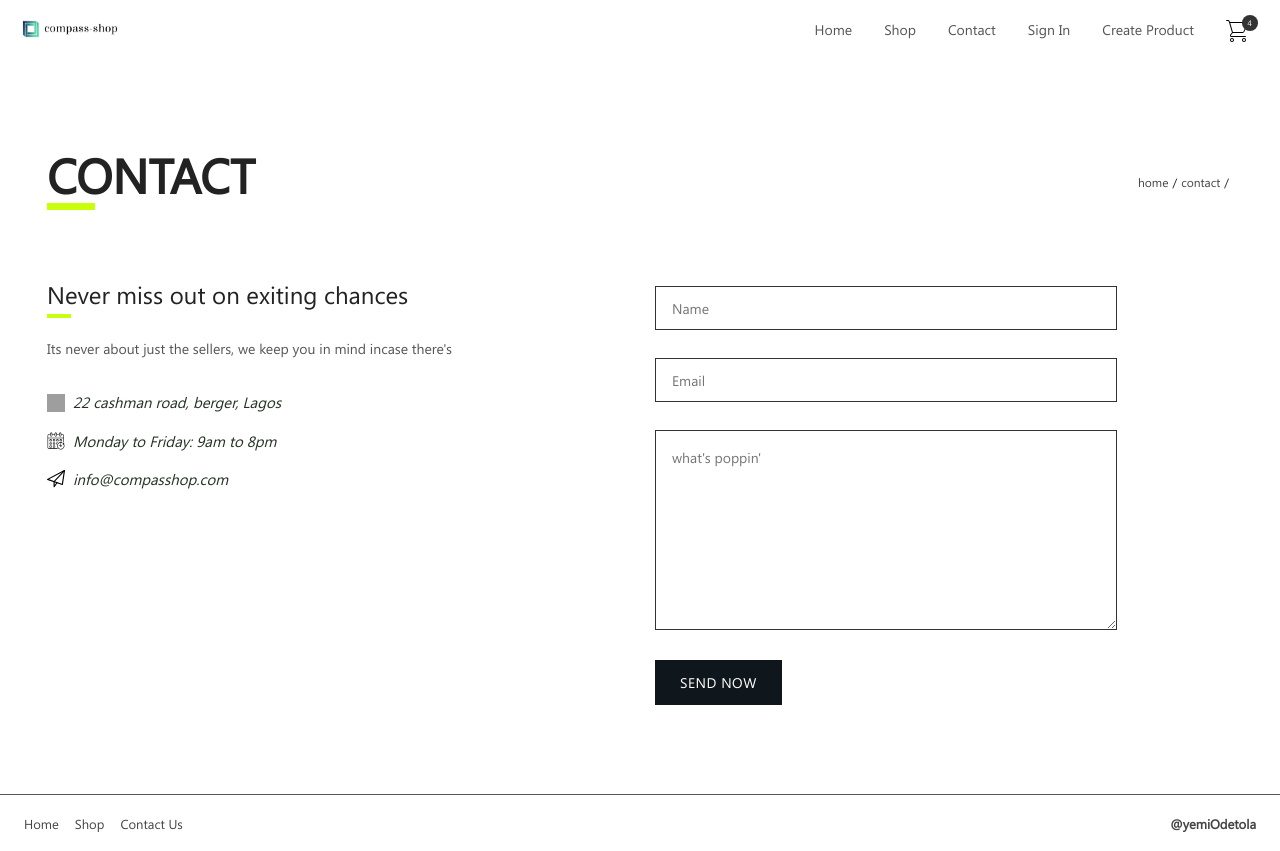
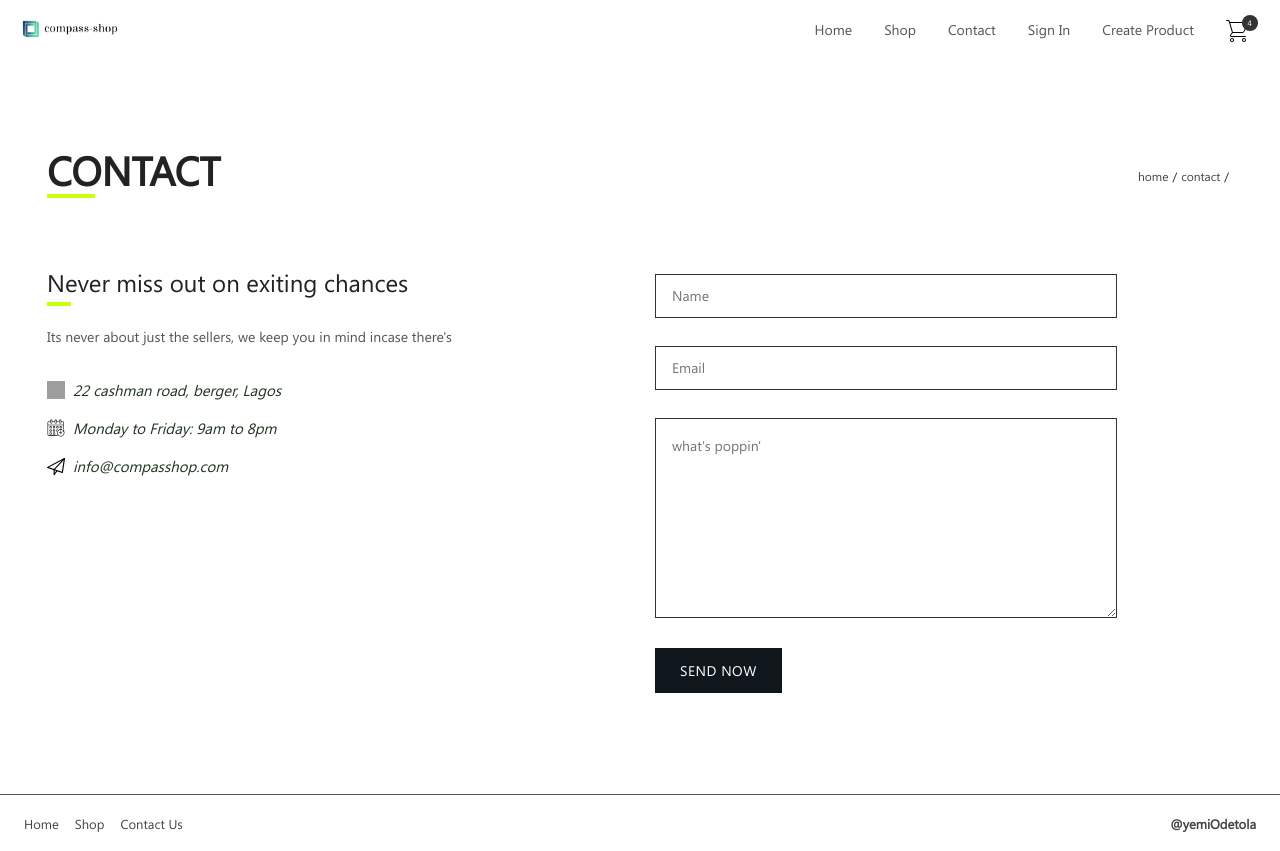
Before and after one commit to blarcmann/compass-shop, a React (Create React App) app: page /contact in a window 1280 px wide. Built offline with nearby package versions, Linux system fonts and the light colour scheme; grey boxes are pictures that could not be loaded.

Commit message:
:construction: errhhhmmm, fixes

```diff
--- a/package.json
+++ b/package.json
@@ -11,12 +11,15 @@
     "express": "^4.17.1",
     "node-sass": "^4.13.1",
     "react": "^16.13.1",
+    "react-alert": "^7.0.0",
     "react-dom": "^16.13.1",
     "react-redux": "^7.2.0",
     "react-router-dom": "^5.1.2",
     "react-scripts": "3.4.1",
+    "react-spring": "^8.0.27",
     "redux": "^4.0.5",
-    "redux-thunk": "^2.3.0"
+    "redux-thunk": "^2.3.0",
+    "toasted-notes": "^3.2.0"
   },
   "scripts": {
     "start": "react-scripts start",
--- a/src/assets/styles/pages/contact.scss
+++ b/src/assets/styles/pages/contact.scss
@@ -3,6 +3,7 @@
   margin: 3rem auto;
   min-height: 80vh;
   // padding-top: 1rem;
+
   .to-know {
     margin-top: 1rem;
     h1 {
--- a/src/assets/styles/pages/shop.scss
+++ b/src/assets/styles/pages/shop.scss
@@ -10,6 +10,10 @@
     color: #232222;
     padding: 0.25rem 0.75rem;
     height: 40px;
+    margin: 0;
+  }
+  select.form-item {
+    width: 97%;
   }
   .sidebar {
     padding: 1rem;
--- a/src/assets/styles/shared.scss
+++ b/src/assets/styles/shared.scss
@@ -24,13 +24,13 @@ body {
 	// padding: 1rem 1.5rem;
 	.title {
 		text-transform: uppercase;
-		font-size: 3rem;
+		font-size: 2.5rem;
 		font-weight: 800;
 		&:after {
 			content: ' ';
 			display: block;
 			width: 3rem;
-			height: 0.45rem;
+			height: 0.25rem;
 			background-color: #c8ff0b;
 		}
 	}
--- a/src/index.js
+++ b/src/index.js
@@ -1,12 +1,12 @@
 import React from 'react';
 import ReactDOM from 'react-dom';
 import 'bootstrap/dist/css/bootstrap.min.css';
+import "toasted-notes/src/styles.css";
 import './assets/styles/shared.scss';
 import App from './App';
 import { BrowserRouter } from 'react-router-dom';
 import { Provider } from 'react-redux';
 import { store } from "./store";
-// import * as serviceWorker from './serviceWorker';
 
 ReactDOM.render(
   <Provider store={store}>
--- a/src/pages/Add-product.js
+++ b/src/pages/Add-product.js
@@ -2,11 +2,11 @@ import React, { Component } from 'react';
 import { connect } from 'react-redux';
 import Header from '../components/Header';
 import Footer from '../components/Footer';
+import toaster from "toasted-notes";
 import '../assets/styles/pages/signin.scss';
 import { createProduct } from '../actions/products';
 import { sideColl } from '../constants/mock';
 import PageBreadcrumb from '../components/Page-breadcrumb';
-
 
 export class AddProduct extends Component {
   state = {
@@ -22,13 +22,14 @@ export class AddProduct extends Component {
   }
 
   addProduct = (e) => {
+    console.log('con');
+    toaster.notify('we here', { duration: 3000, position: 'bottom-right' });
     e.preventDefault();
     if (!this.state.name || !this.state.price || !this.state.description || !this.state.category) { return }
     this.setState({ loading: true });
     let payload = {
       email: this.state.email,
       password: this.state.password,
-
     }
     this.props.signin(this.props, payload);
     this.setState({ loading: false });
@@ -60,7 +61,10 @@ export class AddProduct extends Component {
                   </select>
                   <textarea rows="5" placeholder="Product's description" className="form-item"></textarea>
                   <div className="submit">
-                    <button to="/shop" className="bttn primary">sign up</button>
+                    <button to="/shop" className="bttn primary"
+                      onClick={this.addProduct}>
+                      sign up
+                    </button>
                   </div>
                 </form>
               </section>
```
Also changed, not shown: 1 other file (tests, documents, lock files or other folders).
